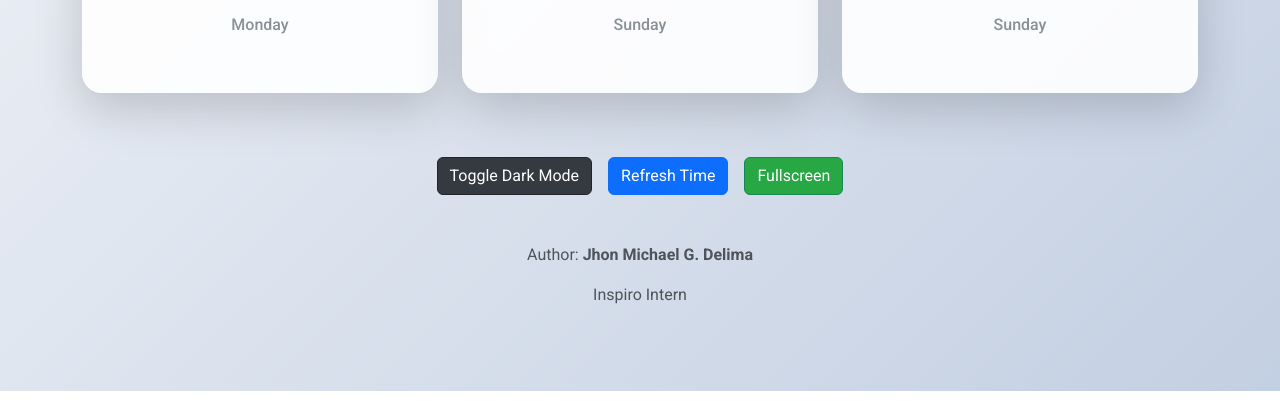
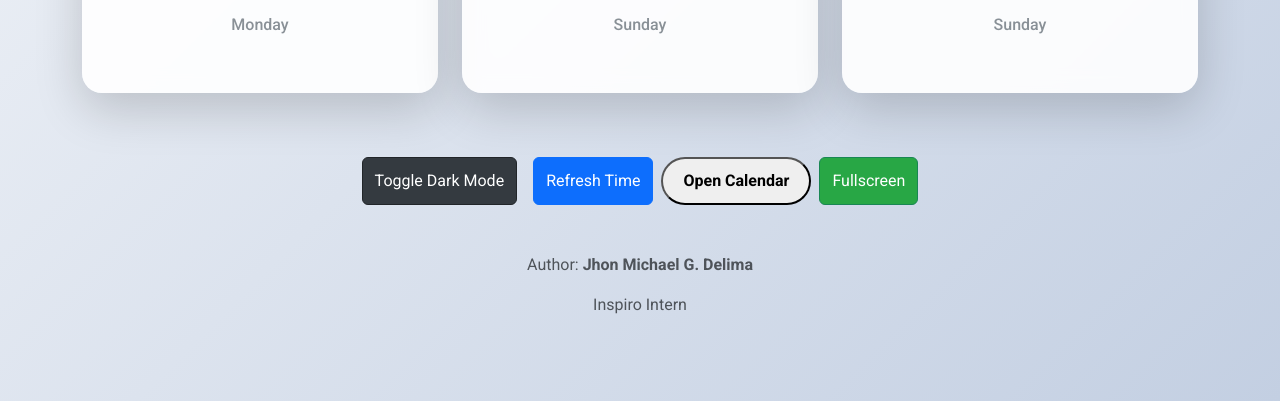
Before and after one commit to michaeldj1205/Clock, a plain HTML site: page index.html in a window 1280 px wide. Shown: the part 614-1015 px from the top of the page. Drawn offline with nearby package versions, Linux system fonts and the light colour scheme.

Commit message:
Update index.html for calendar

```diff
--- a/index.html
+++ b/index.html
@@ -63,6 +63,7 @@
     <div class="d-flex justify-content-center mt-4">
       <button class="btn btn-dark mx-2" id="toggle-dark-mode">Toggle Dark Mode</button>
       <button class="btn btn-primary mx-2" id="refresh-time">Refresh Time</button>
+      <button id="open-calendar">Open Calendar</button>
       <button class="btn btn-success mx-2" id="fullscreen">Fullscreen</button>
     </div>
 
```
